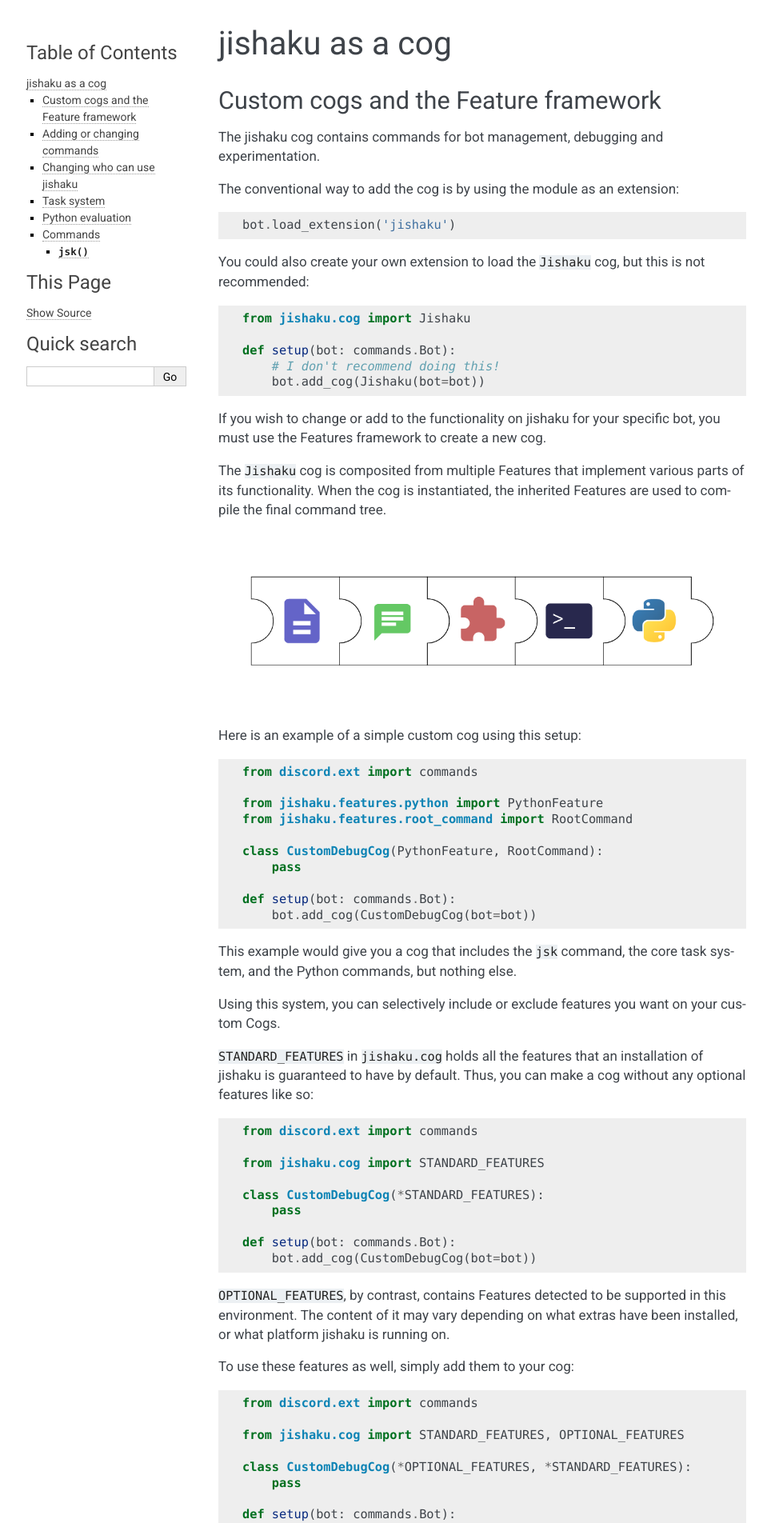
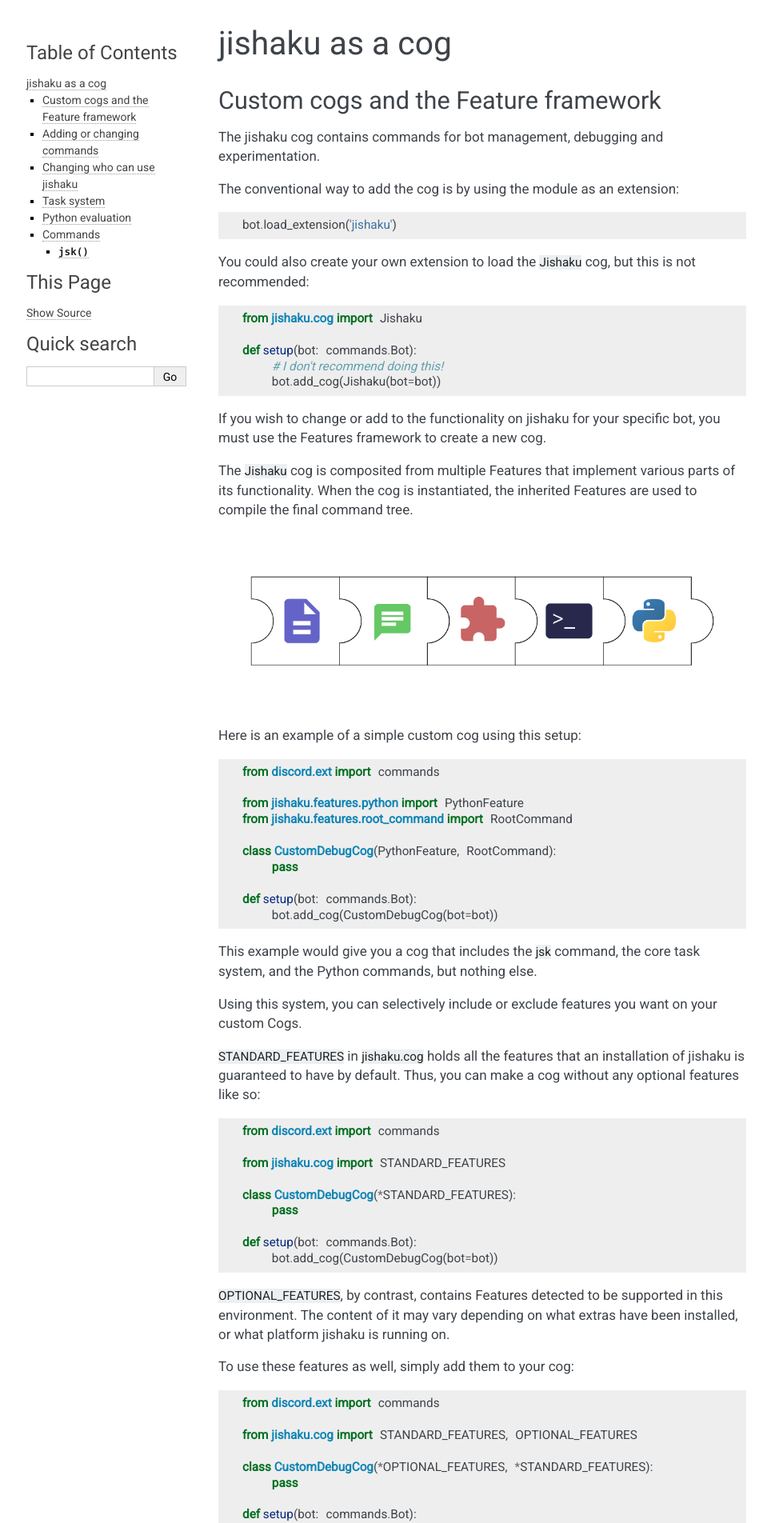
Before and after one commit to Gorialis/jishaku, a Sphinx documentation site: the page built from docs/cog.rst, in a window 1280 px wide. Shown: the top 1904 px of the page at 80% size, without its empty margins (147-1111 px from the left). Built offline with Sphinx 7.4.7, drawn with Linux system fonts in a browser that asks for light colours; the version number could not be read and is left out.

Commit message:
Need to expand CSS selector scope

```diff
--- a/docs/_static/custom.css
+++ b/docs/_static/custom.css
@@ -2,6 +2,7 @@
 @import url('https://fonts.googleapis.com/css?family=Noto+Sans+JP|Roboto');
 
 body,
+div.body p, div.body span,
 div.body h1, div.body h2, div.body h3, div.body h4, div.body h5, div.body h6,
 div.sphinxsidebar h3, div.sphinxsidebar h4, div.sphinxsidebar input {
   font-family: 'Roboto', 'Noto Sans JP', sans-serif;
```
